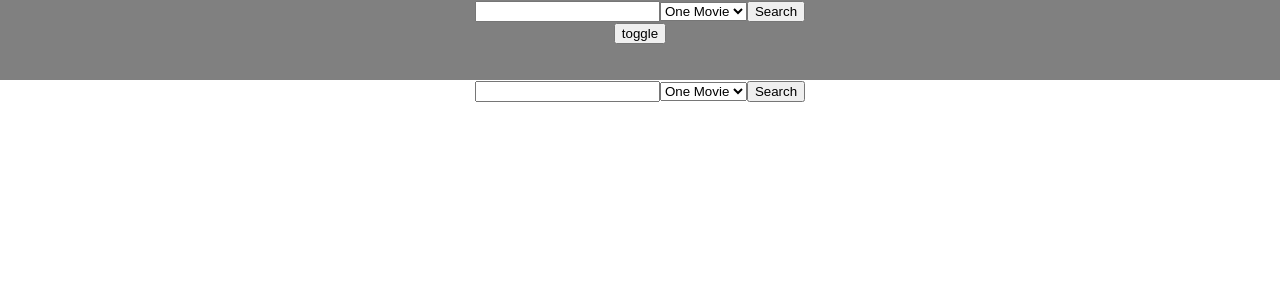
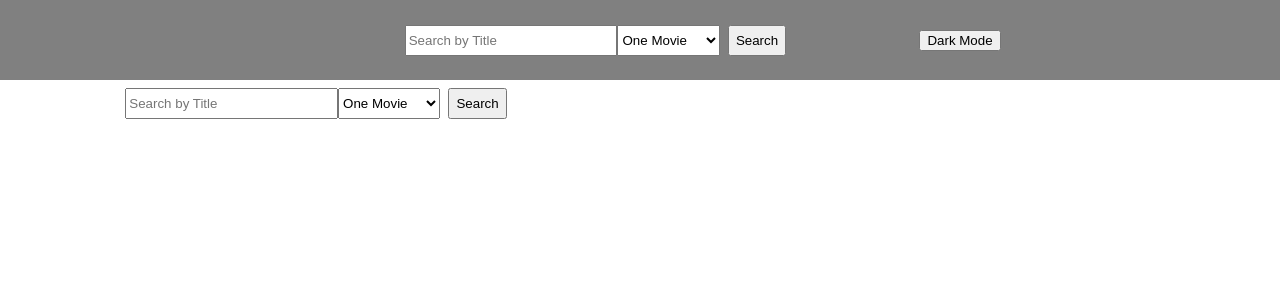
Before and after one commit to andrewjspivey/react-redux-movies, a React (Create React App) app: page /movie/1 in a window 1280 px wide. Shown: the top 300 px of the page. Built offline with nearby package versions, Linux system fonts and the light colour scheme; no server answers.

Commit message:
adds some styled components for search movies plural

```diff
--- a/src/Components/DarkModeToggle.js
+++ b/src/Components/DarkModeToggle.js
@@ -6,7 +6,13 @@ const DarkModeToggle = () => {
   const darkMode = useSelector((state) => state.darkMode);
   const dispatch = useDispatch();
 
-  return <button onClick={() => dispatch(toggleDarkMode())}>toggle</button>;
+  return (
+    <div>
+      <button onClick={() => dispatch(toggleDarkMode())}>
+        {darkMode ? "Light Mode" : "Dark Mode"}
+      </button>
+    </div>
+  );
 };
 
 export default DarkModeToggle;
--- a/src/Components/NavBar.js
+++ b/src/Components/NavBar.js
@@ -1,7 +1,8 @@
 import React from "react";
-import StyledNavBar from "../StyledComponents/NavBar";
+import StyledNavBar from "../StyledComponents/Nav/NavBar";
 import SearchBar from "./SearchBar";
 import DarkModeToggle from "./DarkModeToggle";
+import SearchBarContainer from "../StyledComponents/Nav/SearchBarContainer";
 
 const NavBar = ({ onSearchSubmit }) => {
   return (
--- a/src/Components/Paginator.js
+++ b/src/Components/Paginator.js
@@ -7,8 +7,10 @@ const Paginator = () => {
   const dispatch = useDispatch();
 
   return (
-    <div>
-      <button onClick={() => dispatch(prevPage())}>prev page</button>
+    <div style={{ margin: "1.5em" }}>
+      {page > 1 && (
+        <button onClick={() => dispatch(prevPage())}>prev page</button>
+      )}
       <button onClick={() => dispatch(nextPage())}>next page</button>
     </div>
   );
--- a/src/Components/SearchBar.js
+++ b/src/Components/SearchBar.js
@@ -3,6 +3,9 @@ import { useHistory } from "react-router-dom";
 import { useSelector, useDispatch } from "react-redux";
 import { change, searchTypeChange } from "../redux/actions/searchActions";
 import SearchButton from "../StyledComponents/SearchButton";
+import SearchBarContainer from "../StyledComponents/Nav/SearchBarContainer";
+import StyledInput from "../StyledComponents/SearchBar/Input";
+import StyledSelect from "../StyledComponents/SearchBar/Select";
 
 const SearchBar = (props) => {
   const searchTerm = useSelector((state) => state.searchTerm);
@@ -14,21 +17,25 @@ const SearchBar = (props) => {
     dispatch(searchTypeChange(e));
   };
   return (
-    <div>
-      <form onSubmit={(e) => props.onSearchSubmit(e, searchType)}>
-        <input
+    <SearchBarContainer>
+      <form
+        style={{ width: "80%" }}
+        onSubmit={(e) => props.onSearchSubmit(e, searchType)}
+      >
+        <StyledInput
           type="text"
           name="search"
+          placeholder="Search by Title"
           onChange={(e) => dispatch(change(e))}
         />
-        <select
+        <StyledSelect
           name="search-type"
           value={searchType}
           onChange={(e) => handleSearchTypeChange(e)}
         >
           <option value="t">One Movie</option>
           <option value="s">All movies</option>
-        </select>
+        </StyledSelect>
         <SearchButton
           type="submit"
           onClick={() => {
@@ -38,7 +45,7 @@ const SearchBar = (props) => {
           Search
         </SearchButton>
       </form>
-    </div>
+    </SearchBarContainer>
   );
 };
 
--- a/src/Components/SearchedMovies.js
+++ b/src/Components/SearchedMovies.js
@@ -26,14 +26,23 @@ const SearchedMovies = () => {
     }
   }, [page]);
 
+  const truncate = (str, len = 20) => {
+    if (str.length > 15) {
+      return `${str.substring(0, len)}...`;
+    } else {
+      return str;
+    }
+  };
+
   return (
+    <div>
+      <Paginator />
       <MovieListContainer>
-      <Paginator />
         {searchedMovies &&
           searchedMovies.map((movie, index) => (
             <ListCard key={index}>
               <ListCardHeader darkMode={darkMode}>
-              {movie.Title} ({movie.Year})
+                {truncate(movie.Title)} ({movie.Year})
               </ListCardHeader>
               <ListCardImage
                 onClick={() => history.push(`/movie/${movie.imdbID}`)}
@@ -43,6 +52,8 @@ const SearchedMovies = () => {
             </ListCard>
           ))}
       </MovieListContainer>
+      <Paginator />
+    </div>
   );
 };
 
--- a/src/StyledComponents/ListCard/ListCardImage.js
+++ b/src/StyledComponents/ListCard/ListCardImage.js
@@ -2,6 +2,9 @@ import styled from "styled-components";
 
 const ListCardImage = styled.img`
   width: 90%;
+  height: 75%;
+  cursor: pointer;
+  border: 1px solid white;
 `;
 
 export default ListCardImage;
--- a/src/StyledComponents/NavBar.js
+++ b/src/StyledComponents/Nav/NavBar.js
@@ -4,6 +4,9 @@ const StyledNavBar = styled.div`
   width: 100%;
   min-height: 10vh;
   background-color: gray;
+  display: flex;
+  align-items: center;
+  justify-content: center;
 `;
 
 export default StyledNavBar;
--- /dev/null
+++ b/src/StyledComponents/Nav/SearchBarContainer.js
@@ -0,0 +1,10 @@
+import styled from "styled-components";
+
+const SearchBarContainer = styled.div`
+  width: 50%;
+  display: flex;
+  align-items: center;
+  justify-content: space-around;
+`;
+
+export default SearchBarContainer;
--- /dev/null
+++ b/src/StyledComponents/SearchBar/Input.js
@@ -0,0 +1,9 @@
+import styled from "styled-components";
+
+const StyledInput = styled.input`
+  margin: "1rem";
+  width: 40%;
+  height: 25px;
+`;
+
+export default StyledInput;
--- /dev/null
+++ b/src/StyledComponents/SearchBar/Select.js
@@ -0,0 +1,9 @@
+import styled from "styled-components";
+
+const StyledSelect = styled.select`
+  margin: "1rem";
+  width: 20%;
+  height: 31px;
+`;
+
+export default StyledSelect;
--- a/src/StyledComponents/SearchButton.js
+++ b/src/StyledComponents/SearchButton.js
@@ -1,5 +1,8 @@
 import styled from "styled-components";
 
-const SearchButton = styled.button``;
+const SearchButton = styled.button`
+  margin: 0.5rem;
+  height: 31px;
+`;
 
 export default SearchButton;
```
Lines whose indentation alone changed are shown as unchanged.
